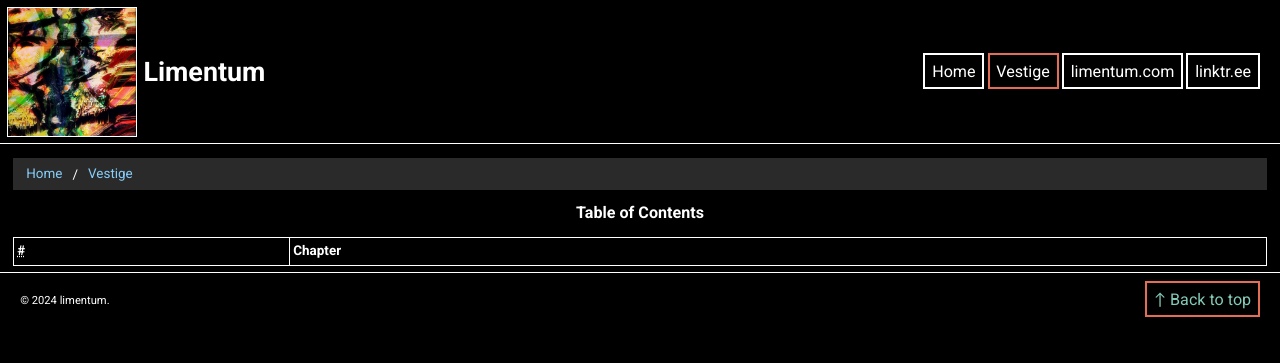
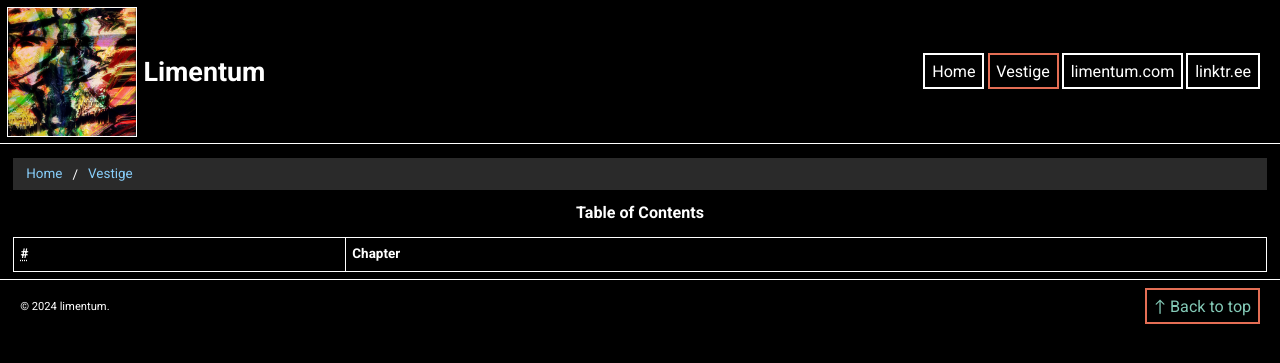
Before and after one commit to limentum/limentum.github.io, a Jekyll site: the page built from _vestige/index.html, in a window 1280 px wide. Shown: the top 363 px of the page. Built offline with Jekyll 4.4.1, drawn with Linux system fonts in a browser that asks for light colours.

Commit message:
Update padding in chapter.css for table cells

```diff
--- a/assets/css/chapter.css
+++ b/assets/css/chapter.css
@@ -98,7 +98,7 @@ nav#chapterNav ul li {
     #tableOfContents table th, #tableOfContents table td {
         text-align: left;
         border: 1px solid;
-        padding: 0.25rem;
+        padding: 0.5rem;
     }
     table tbody tr td a {
         font-size: 1.5em;
```
